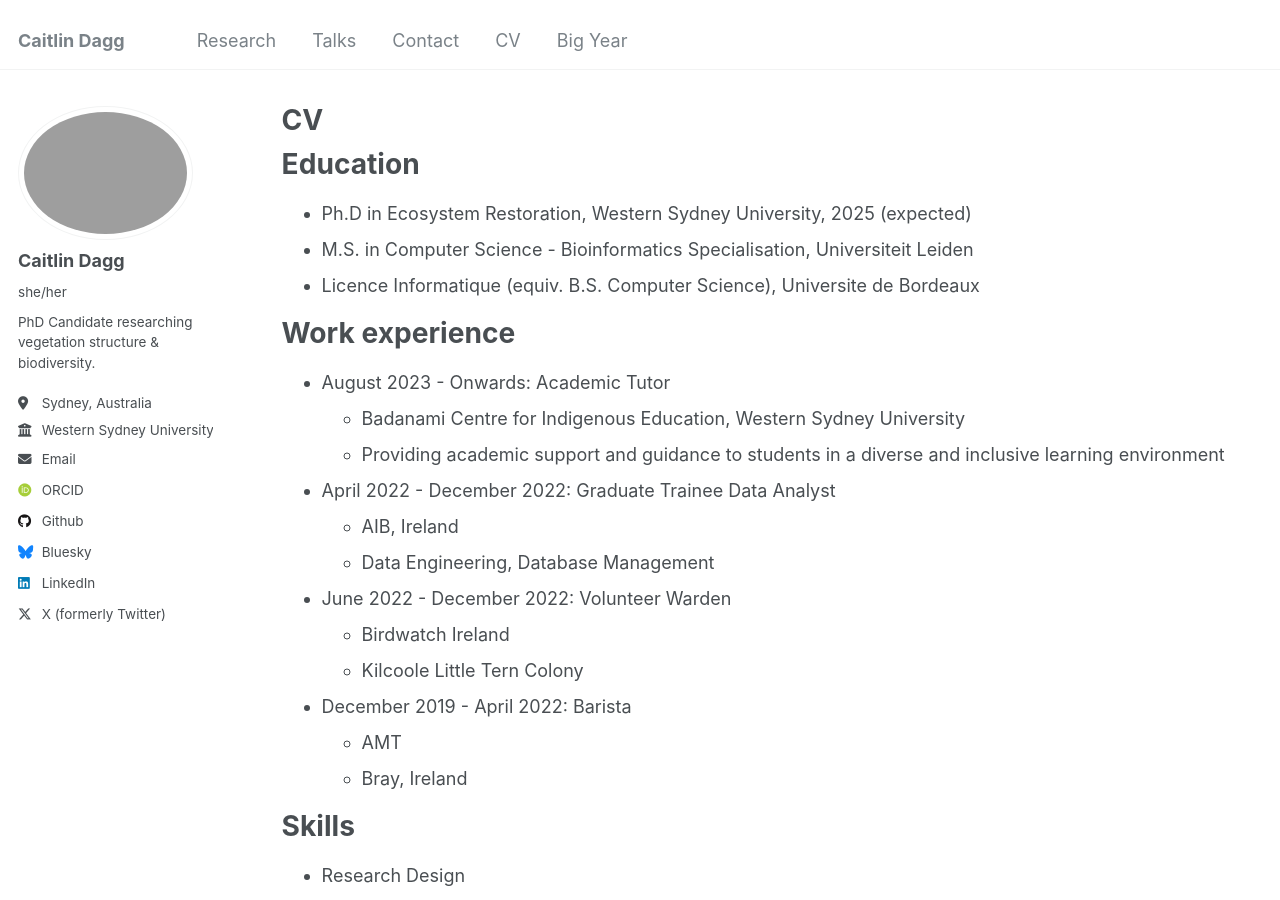
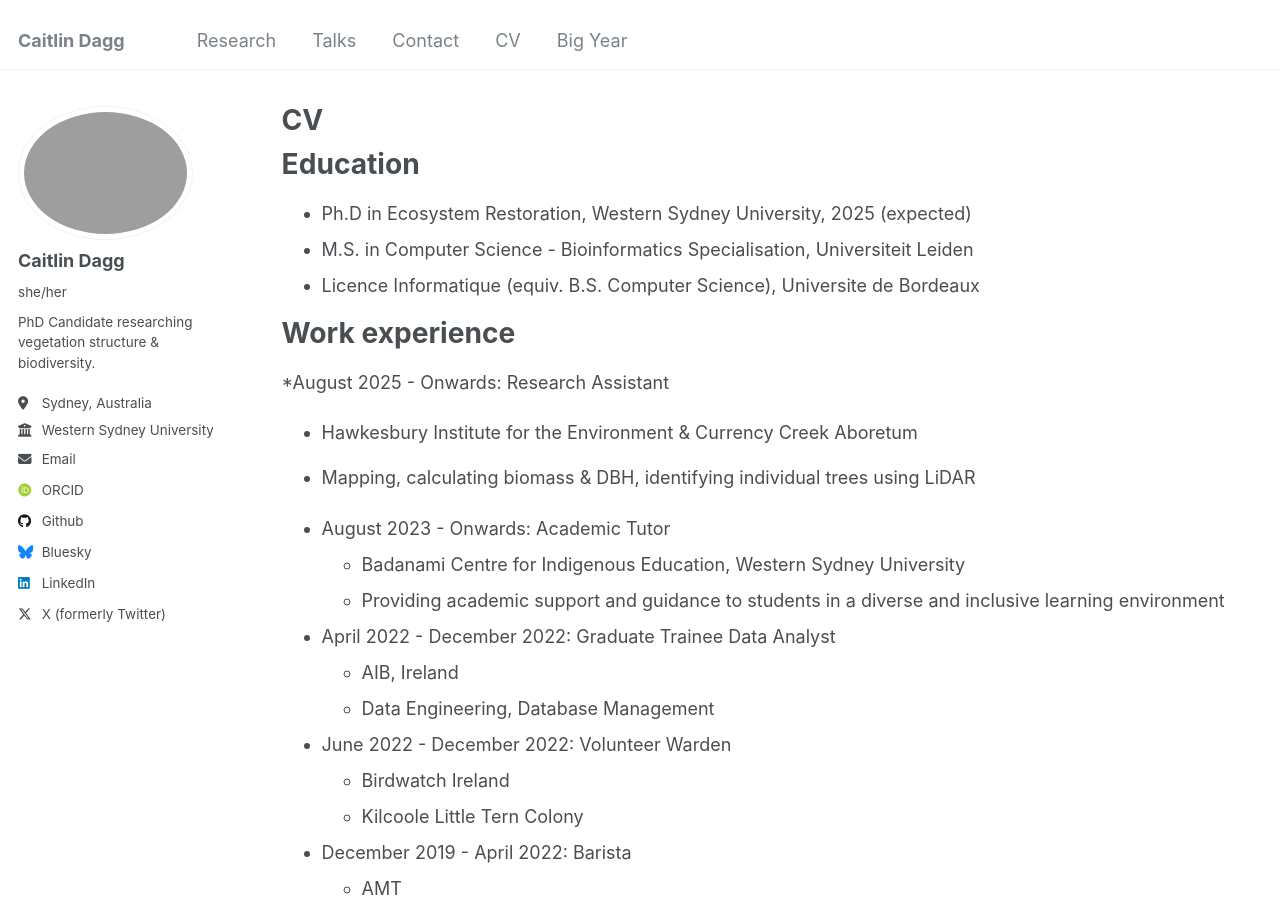
Before and after one commit to caitlindagg/caitlindagg.github.io, a Jekyll site: the page built from _pages/cv.md, in a window 1280 px wide and 900 px high. Built offline with Jekyll 4.4.1, drawn with Linux system fonts in a browser that asks for light colours; some web fonts are replaced.

Commit message:
Update cv.md

```diff
--- a/_pages/cv.md
+++ b/_pages/cv.md
@@ -17,6 +17,10 @@
 
 Work experience
 ======
+*August 2025 - Onwards: Research Assistant
+  * Hawkesbury Institute for the Environment & Currency Creek Aboretum
+  * Mapping, calculating biomass & DBH, identifying individual trees using LiDAR
+
 * August 2023 - Onwards: Academic Tutor
   * Badanami Centre for Indigenous Education, Western Sydney University
   * Providing academic support and guidance to students in a diverse and inclusive learning environment
```
